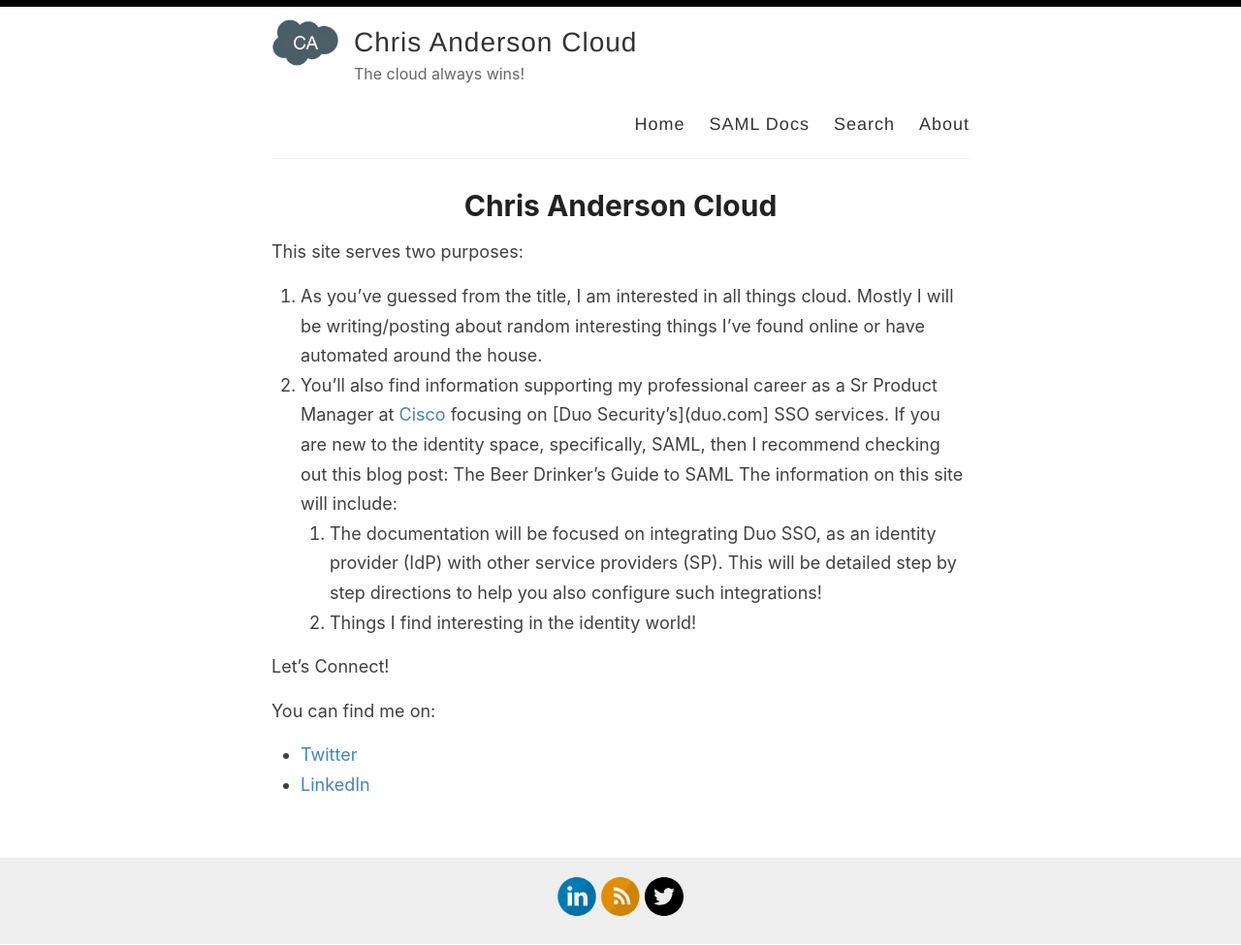
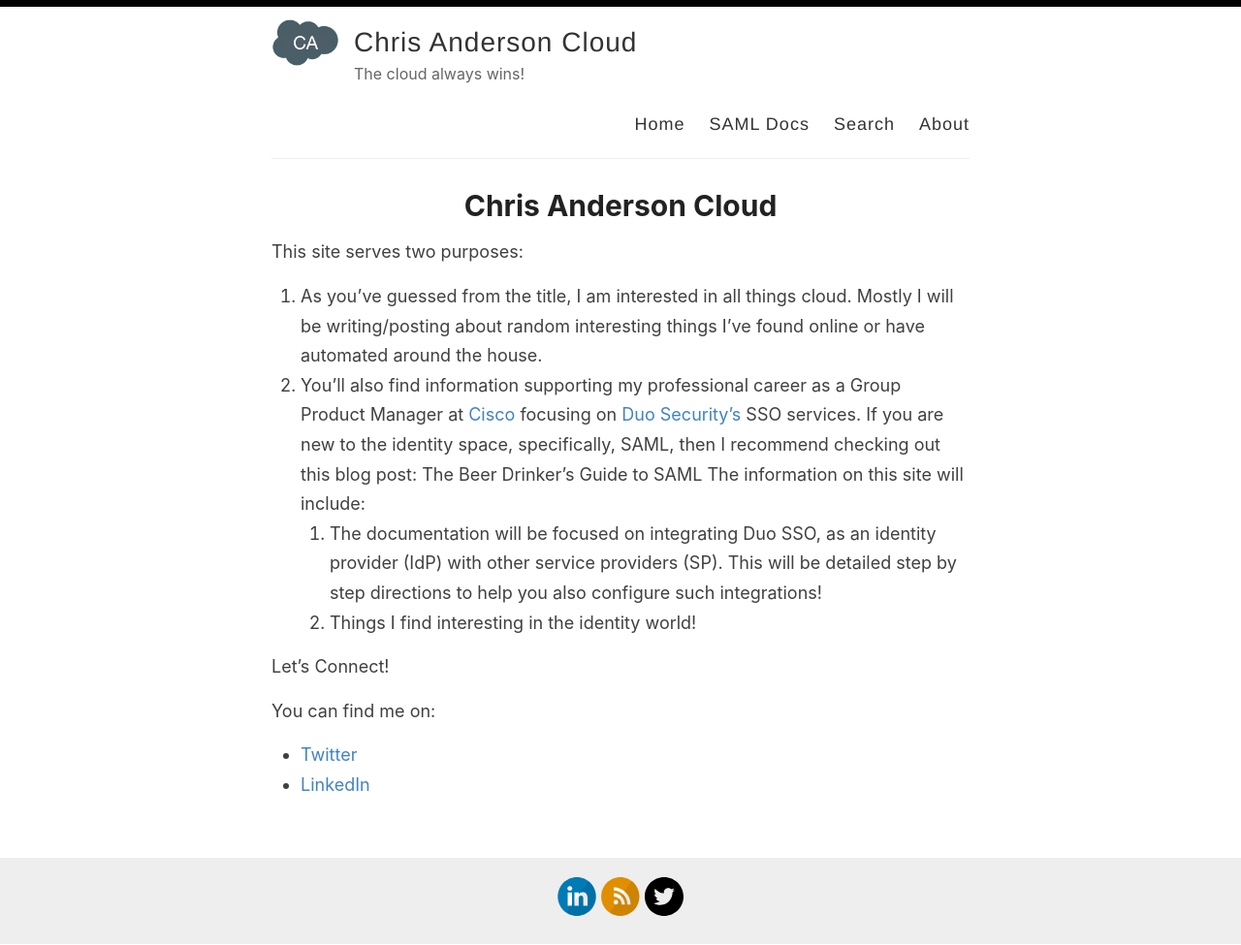
Before and after one commit to christophe81/christophe81.github.io, a Jekyll site: the page built from _pages/about.md, in a window 1280 px wide. Shown: the whole page at 97% size. Built offline with Jekyll 4.4.1, drawn with Linux system fonts in a browser that asks for light colours.

Commit message:
Update about.md

```diff
--- a/_pages/about.md
+++ b/_pages/about.md
@@ -7,7 +7,7 @@
 This site serves two purposes:
 
 1. As you’ve guessed from the title, I am interested in all things cloud. Mostly I will be writing/posting about random interesting things I’ve found online or have automated around the house.
-1. You’ll also find information supporting my professional career as a Sr Product Manager at [Cisco](cisco.com) focusing on [Duo Security’s](duo.com] SSO services. If you are new to the identity space, specifically, SAML, then I recommend checking out this blog post: The Beer Drinker’s Guide to SAML The information on this site will include:
+1. You’ll also find information supporting my professional career as a Group Product Manager at [Cisco](cisco.com) focusing on [Duo Security’s](duo.com) SSO services. If you are new to the identity space, specifically, SAML, then I recommend checking out this blog post: The Beer Drinker’s Guide to SAML The information on this site will include:
    1. The documentation will be focused on integrating Duo SSO, as an identity provider (IdP) with other service providers (SP). This will be detailed step by step directions to help you also configure such integrations!
    1. Things I find interesting in the identity world!
 
```
